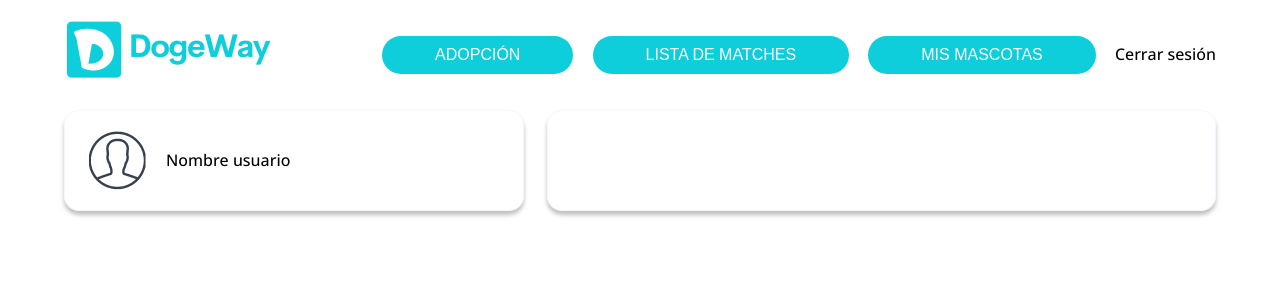
After one commit to Luisangel-Cordova27/IngSoft-DogeWay, a PHP site: page /match.html in a window 1280 px wide. The commit adds this page. Shown: the top 300 px of the page. Run offline with PHP 8.4, Linux system fonts and the light colour scheme.

Commit message:
Pagina de confirmacion agregada y avance de la pagina de match

```diff
--- /dev/null
+++ b/match.html
@@ -0,0 +1,46 @@
+<!DOCTYPE html>
+<html lang="en">
+<head>
+    <meta charset="UTF-8">
+    <link rel="stylesheet" href="style.css">
+    <link rel="preconnect" href="https://fonts.googleapis.com">
+    <link rel="preconnect" href="https://fonts.gstatic.com" crossorigin>
+    <link href="https://fonts.googleapis.com/css2?family=Open+Sans:wght@500&display=swap" rel="stylesheet">
+    <title>DogeWay - Match</title>
+</head>
+<body>
+    <header >
+        <div class="container-header">
+            <h1>
+                <a href="landingPage.html">
+                    <img src="img/Logo.png" alt="logo">
+                </a>
+            </h1>
+
+            <nav class="landing-nav">
+                <ul class="opciones-landing">
+                    <li><button class="button-Register">ADOPCIÓN</button></li>
+                    <li><button class="button-Register">LISTA DE MATCHES</button></li>
+                    <li><button class="button-Register">MIS MASCOTAS</button></li>
+                    <li><a href="">Cerrar sesión</a></li>
+                </ul>
+            </nav>
+        </div>
+    </header>
+
+    <div style="width: 90%; margin: 0 auto; display: flex; gap: 2%;">
+        <div id="left-match">
+            <div class="user">
+                <img src="img/user-icon.png" alt="" srcset="">
+                <p>Nombre usuario</p>
+            </div>
+
+
+        </div>
+
+        <div id="right-match">
+
+        </div>
+    </div>
+</body>
+</html>
--- a/style.css
+++ b/style.css
@@ -680,3 +680,31 @@ section.titulocatalogo{
     font-size: 48px;
     font-weight: bold;
 }
+
+/*Pagina match */
+.user{
+    display: flex;
+    align-items: center;
+}
+
+.user p{
+    display: inline;
+    margin-left: 20px;
+}
+
+#left-match{
+    box-sizing: border-box;
+    padding: 20px 24px;
+    border-radius: 15px;
+    width: 40%;
+    border: 1px solid #F2F7FF;
+    box-shadow: 0 4px 4px rgba(0, 0, 0, 0.25);
+}
+
+#right-match{
+    width: 58%;
+    border: 1px solid #F2F7FF;
+    border-radius: 15px;
+    box-shadow: 0 4px 4px rgba(0, 0, 0, 0.25);
+}
+/*Fin pagina match */
```
Also changed, not shown: emailConfirmation.html (added, +35 -0 lines), img/Dismiss.png (added), img/Love.png (added), img/user-icon.png (added), signup.html (deleted).
